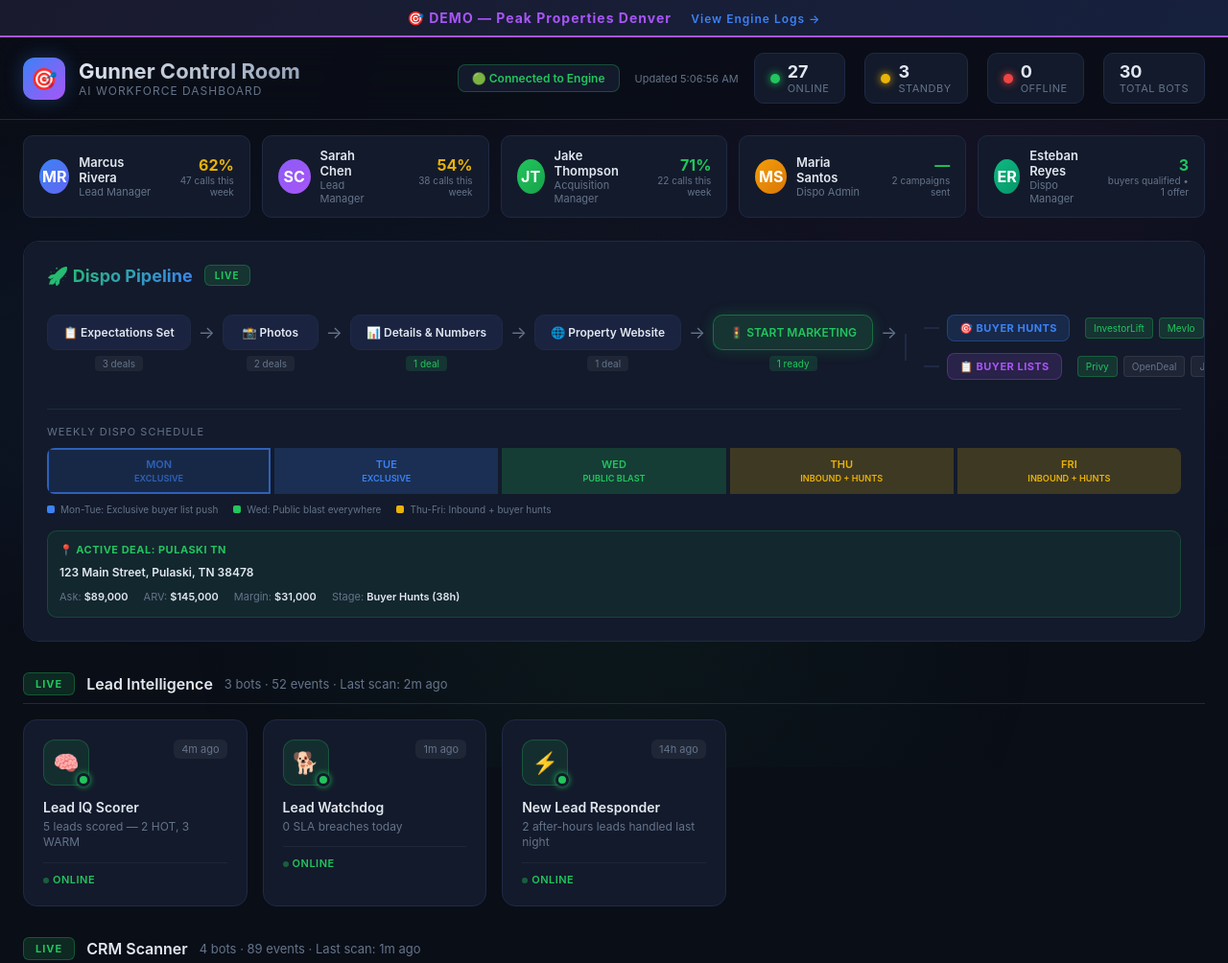
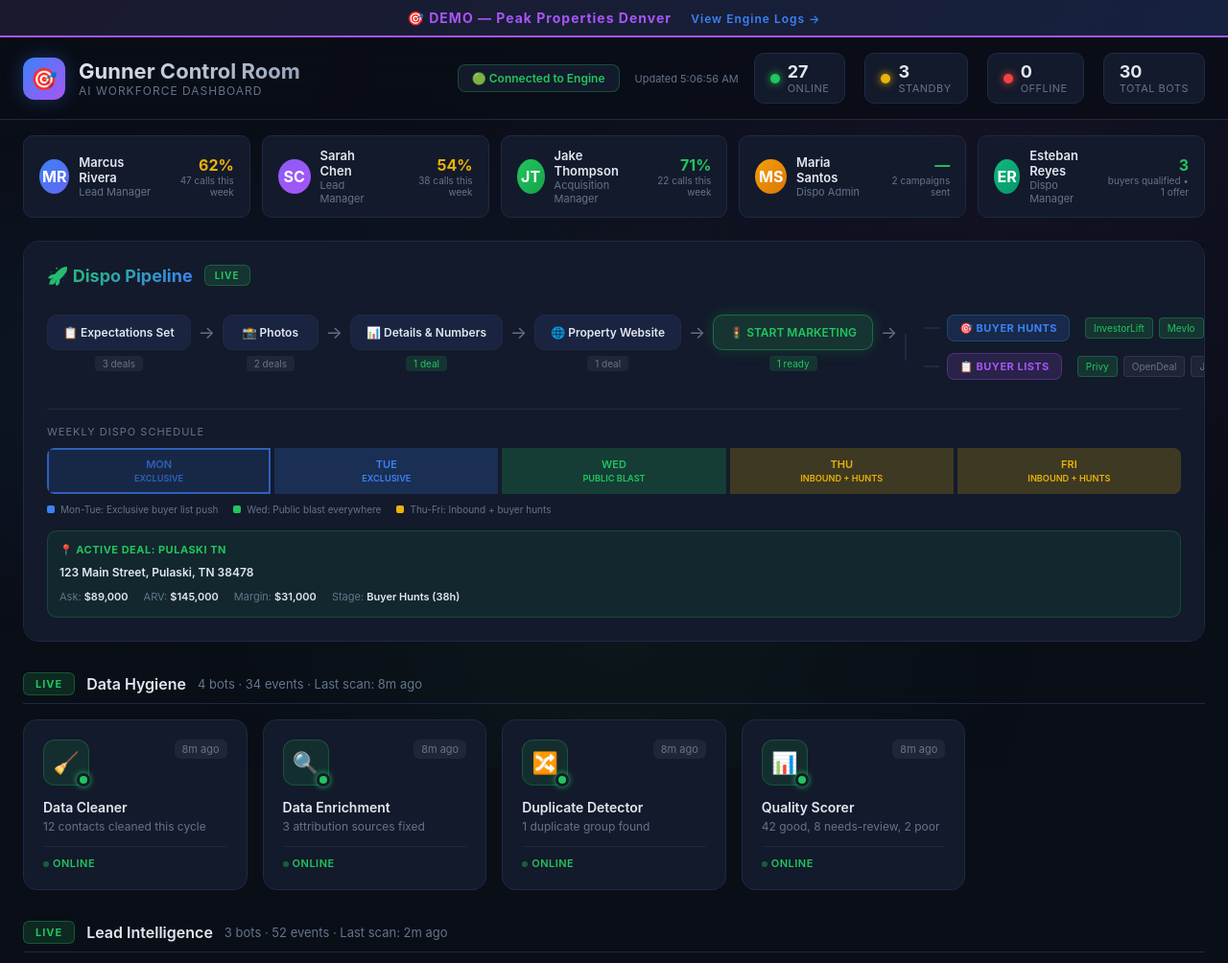
Before and after one commit to c7lavinder/gunner-demo, a plain HTML site: page index.html in a window 1280 px wide. Shown: the top 1004 px of the page at 96% size. Drawn offline with Linux system fonts and the light colour scheme.

Commit message:
feat: add Data Hygiene engine section to demo

```diff
--- a/index.html
+++ b/index.html
@@ -320,6 +320,40 @@ function timeAgo(d){
 function fmtTime(d){return d.toLocaleTimeString([],{hour:'numeric',minute:'2-digit'});}
 
 const engines = [
+  {
+    id:'data-hygiene', name:'Data Hygiene', subtitle:'4 bots · 34 events · Last scan: 8m ago',
+    bots:[
+      {name:'Data Cleaner',icon:'🧹',desc:'Validates phone numbers, emails, normalizes names (ALL CAPS → Title Case), standardizes addresses.',
+       lastAction:'8m ago',preview:'12 contacts cleaned this cycle',
+       metrics:[{v:'12',l:'Cleaned'},{v:'🟢',l:'Status'},{v:'8m ago',l:'Last Run'},{v:'LIVE',l:'Mode'}],
+       activity:[
+         {text:'🧹 Normalized name: JOHN SMITH → John Smith (contact 4521 Elm St)',time:todayAt(14,42),color:'blue'},
+         {text:'🧹 Fixed invalid email: test@test.com flagged as placeholder on Robert Williams',time:todayAt(14,38),color:'yellow'},
+         {text:'🧹 Standardized phone format for 8 contacts to +1XXXXXXXXXX',time:todayAt(13,15),color:'blue'},
+       ]},
+      {name:'Data Enrichment',icon:'🔍',desc:'Detects missing fields, standardizes PPL source tags, fixes attribution source for Lead IQ scoring.',
+       lastAction:'8m ago',preview:'3 attribution sources fixed',
+       metrics:[{v:'3',l:'Enriched'},{v:'🟢',l:'Status'},{v:'8m ago',l:'Last Run'},{v:'LIVE',l:'Mode'}],
+       activity:[
+         {text:'🔍 Fixed attribution source: set to "propertyleads" from tag (was undefined — Lead IQ bug fix)',time:todayAt(14,40),color:'green'},
+         {text:'🔍 Standardized PPL source: "Property Leads" → "propertyleads" on 2 contacts',time:todayAt(14,39),color:'blue'},
+         {text:'🔍 Missing fields flagged: 5 contacts missing property address',time:todayAt(13,10),color:'yellow'},
+       ]},
+      {name:'Duplicate Detector',icon:'🔀',desc:'Finds contacts sharing the same phone or address. Flags for manual review — never auto-merges.',
+       lastAction:'8m ago',preview:'1 duplicate group found',
+       metrics:[{v:'1',l:'Duplicates'},{v:'🟢',l:'Status'},{v:'8m ago',l:'Last Run'},{v:'LIVE',l:'Mode'}],
+       activity:[
+         {text:'🔀 POSSIBLE DUPLICATE: 2 contacts share phone 615-555-1234 — Rob Williams & Robert Williams (4521 Elm St)',time:todayAt(14,36),color:'yellow'},
+       ]},
+      {name:'Quality Scorer',icon:'📊',desc:'Scores every contact 0-100 on data completeness. Tags as good/needs-review/poor.',
+       lastAction:'8m ago',preview:'42 good, 8 needs-review, 2 poor',
+       metrics:[{v:'42',l:'Good'},{v:'8',l:'Review'},{v:'2',l:'Poor'},{v:'81%',l:'Avg Score'}],
+       activity:[
+         {text:'📊 Quality scores: 42 contacts good (80+), 8 needs-review (50-79), 2 poor (<50)',time:todayAt(14,44),color:'blue'},
+         {text:'🏷️ Tagged 3 untouched contacts (zero activity since creation)',time:todayAt(14,43),color:'yellow'},
+       ]}
+    ]
+  },
   {
     id:'lead-iq', name:'Lead Intelligence', subtitle:'3 bots · 52 events · Last scan: 2m ago',
     bots:[
```
